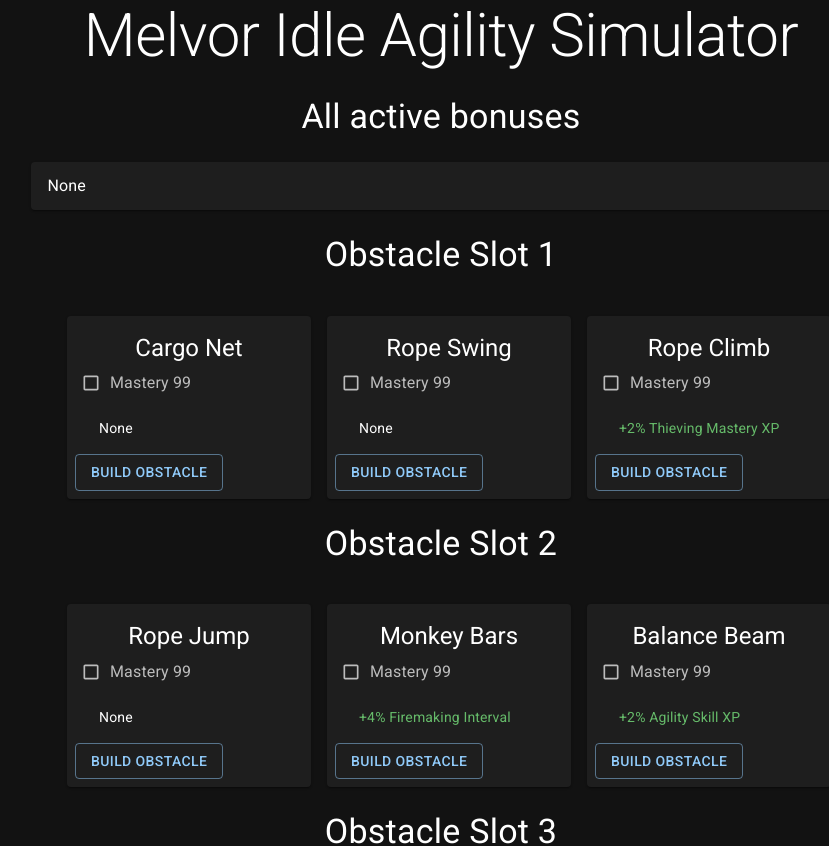
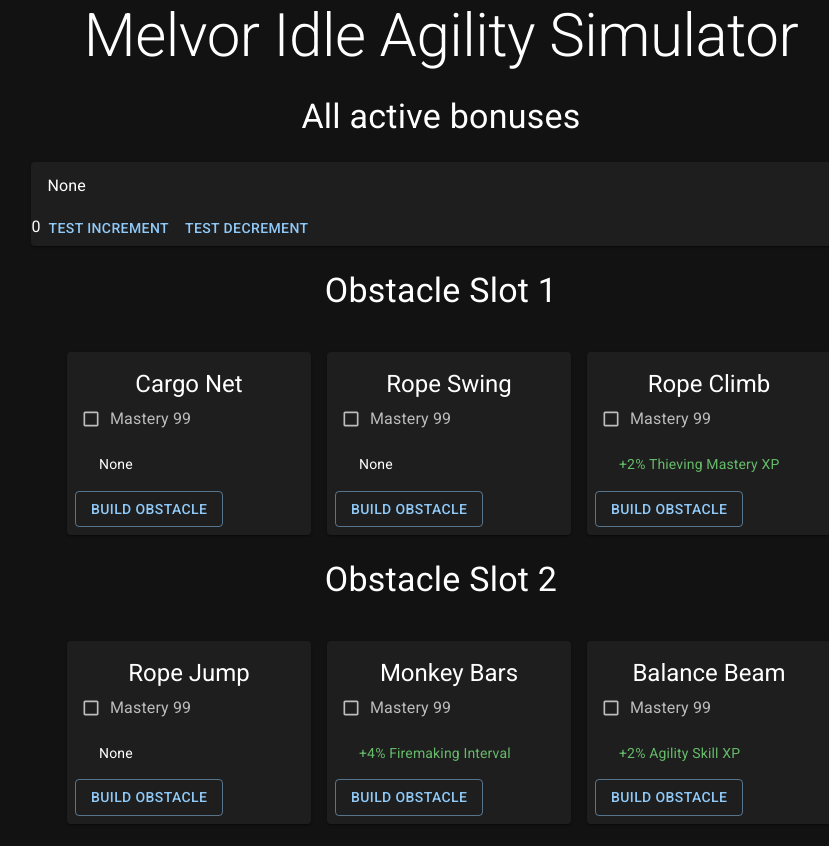
Before and after one commit to busisd/melvor-agility-sim, a React (Create React App) app: page / in a window 1280 px wide. Shown: the top 846 px of the page, without its empty margins (199-1028 px from the left). Built offline with nearby package versions, Linux system fonts and the light colour scheme.

Commit message:
Added some basic Redux code

```diff
--- a/package.json
+++ b/package.json
@@ -7,6 +7,7 @@
     "@emotion/styled": "^11.8.1",
     "@fontsource/roboto": "^4.5.5",
     "@mui/material": "^5.6.3",
+    "@reduxjs/toolkit": "^1.8.3",
     "@testing-library/jest-dom": "^5.16.4",
     "@testing-library/react": "^13.1.1",
     "@testing-library/user-event": "^13.5.0",
@@ -17,6 +18,7 @@
     "lodash": "^4.17.21",
     "react": "^18.1.0",
     "react-dom": "^18.1.0",
+    "react-redux": "^8.0.2",
     "react-scripts": "5.0.1",
     "typescript": "^4.7.4",
     "web-vitals": "^2.1.4"
--- a/src/components/bonussummary/BonusSummary.tsx
+++ b/src/components/bonussummary/BonusSummary.tsx
@@ -1,4 +1,4 @@
-import { Card, List, ListItem, ListItemText } from "@mui/material";
+import { Button, Card, List, ListItem, ListItemText } from "@mui/material";
 import {
   MasteryArrayType,
   SelectedArrayType,
@@ -11,6 +11,9 @@ import {
   ObstacleType,
 } from "data/data";
 import isNil from "lodash/isNil";
+import { useDispatch, useSelector } from "react-redux";
+import { decrement, increment } from "state/counterSlice";
+import { RootState, useAppDispatch, useAppSelector } from "state/store";
 import { BonusString } from "../shared/BonusString";
 
 const trimPercentStr = (str: string) => str.replace("%", "").trim();
@@ -78,6 +81,9 @@ export const BonusSummary = ({
     .flatMap((obstacle) => obstacle!.bonuses!);
   const combinedBonuses = combineBonuses(allBonuses);
 
+  const count = useAppSelector((state) => state.counter.value);
+  const dispatch = useAppDispatch();
+
   return (
     <Card sx={{ width: "80%" }}>
       {allBonuses.length === 0 ? (
@@ -93,6 +99,9 @@ export const BonusSummary = ({
           ))}
         </List>
       )}
+      {count}
+      <Button onClick={() => dispatch(increment())}>Test increment</Button>
+      <Button onClick={() => dispatch(decrement())}>Test decrement</Button>
     </Card>
   );
 };
--- a/src/index.js
+++ /dev/null
@@ -1,21 +0,0 @@
-import React from 'react';
-import ReactDOM from 'react-dom/client';
-import './index.css';
-import MainPage from 'components/mainpage/MainPage';
-import reportWebVitals from './reportWebVitals';
-import '@fontsource/roboto/300.css';
-import '@fontsource/roboto/400.css';
-import '@fontsource/roboto/500.css';
-import '@fontsource/roboto/700.css';
-
-const root = ReactDOM.createRoot(document.getElementById('root'));
-root.render(
-  <React.StrictMode>
-    <MainPage />
-  </React.StrictMode>
-);
-
-// If you want to start measuring performance in your app, pass a function
-// to log results (for example: reportWebVitals(console.log))
-// or send to an analytics endpoint. Learn more: https://bit.ly/CRA-vitals
-// reportWebVitals();
--- /dev/null
+++ b/src/index.tsx
@@ -0,0 +1,24 @@
+import React from "react";
+import ReactDOM from "react-dom/client";
+import "./index.css";
+import MainPage from "components/mainpage/MainPage";
+import "@fontsource/roboto/300.css";
+import "@fontsource/roboto/400.css";
+import "@fontsource/roboto/500.css";
+import "@fontsource/roboto/700.css";
+import { store } from "state/store";
+import { Provider } from "react-redux";
+
+const root = ReactDOM.createRoot(document.getElementById("root")!);
+root.render(
+  <React.StrictMode>
+    <Provider store={store}>
+      <MainPage />
+    </Provider>
+  </React.StrictMode>
+);
+
+// If you want to start measuring performance in your app, pass a function
+// to log results (for example: reportWebVitals(console.log))
+// or send to an analytics endpoint. Learn more: https://bit.ly/CRA-vitals
+// reportWebVitals();
--- /dev/null
+++ b/src/state/counterSlice.ts
@@ -0,0 +1,35 @@
+import { createSlice } from "@reduxjs/toolkit";
+import type { PayloadAction } from "@reduxjs/toolkit";
+
+export interface CounterState {
+  value: number;
+}
+
+const initialState: CounterState = {
+  value: 0,
+};
+
+export const counterSlice = createSlice({
+  name: "counter",
+  initialState,
+  reducers: {
+    increment: (state) => {
+      // Redux Toolkit allows us to write "mutating" logic in reducers. It
+      // doesn't actually mutate the state because it uses the Immer library,
+      // which detects changes to a "draft state" and produces a brand new
+      // immutable state based off those changes
+      state.value += 1;
+    },
+    decrement: (state) => {
+      state.value -= 1;
+    },
+    incrementByAmount: (state, action: PayloadAction<number>) => {
+      state.value += action.payload;
+    },
+  },
+});
+
+// Action creators are generated for each case reducer function
+export const { increment, decrement, incrementByAmount } = counterSlice.actions;
+
+export default counterSlice.reducer;
--- /dev/null
+++ b/src/state/store.ts
@@ -0,0 +1,18 @@
+import { configureStore } from "@reduxjs/toolkit";
+import { TypedUseSelectorHook, useDispatch, useSelector } from "react-redux";
+import counterReducer from "./counterSlice";
+
+export const store = configureStore({
+  reducer: {
+    counter: counterReducer,
+  },
+});
+
+// Infer the `RootState` and `AppDispatch` types from the store itself
+export type RootState = ReturnType<typeof store.getState>;
+// Inferred type: {posts: PostsState, comments: CommentsState, users: UsersState}
+export type AppDispatch = typeof store.dispatch;
+
+// Typed versions of the redux hooks
+export const useAppDispatch: () => AppDispatch = useDispatch
+export const useAppSelector: TypedUseSelectorHook<RootState> = useSelector
```
Also changed, not shown: 1 other file (tests, documents, lock files or other folders).
